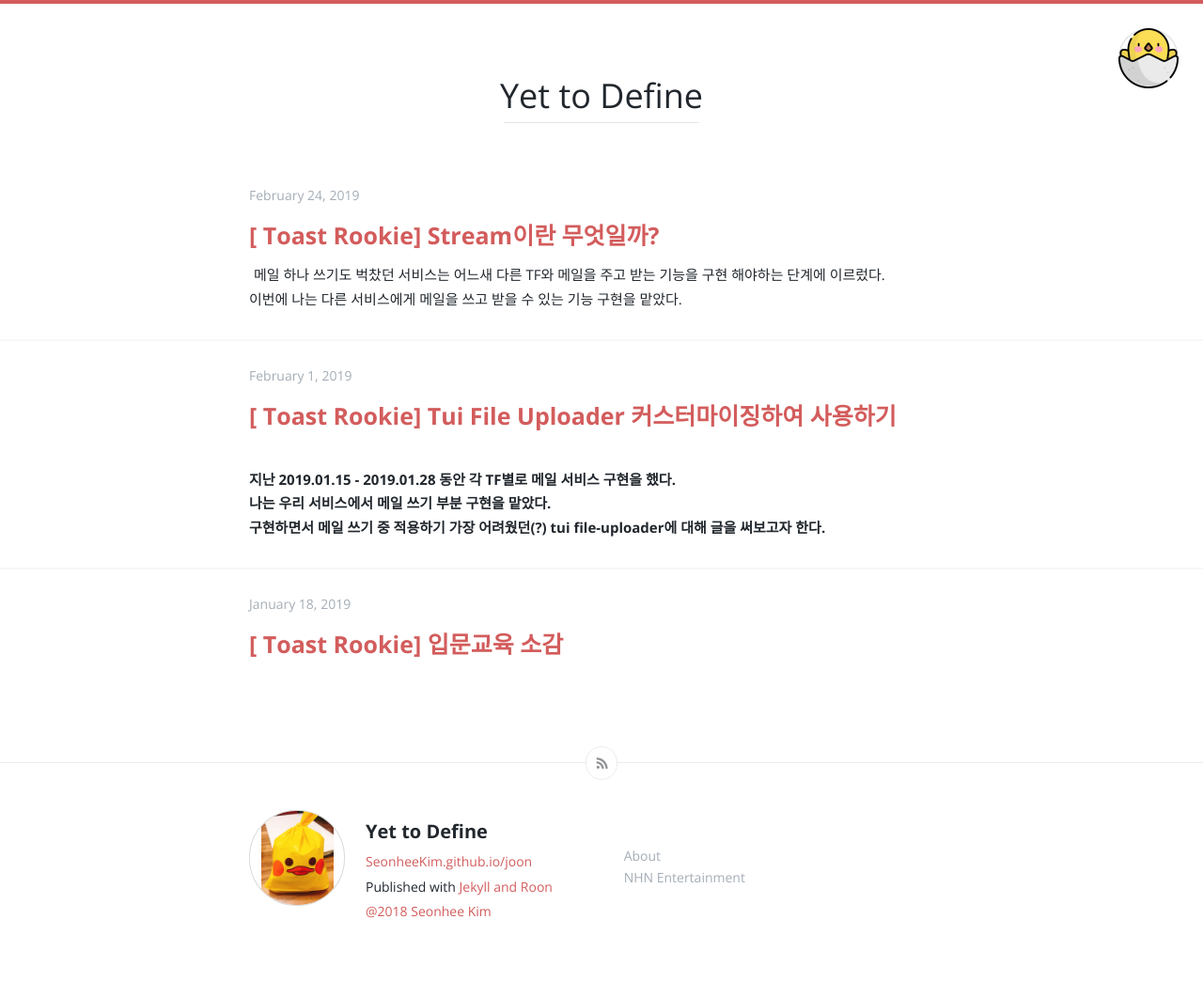
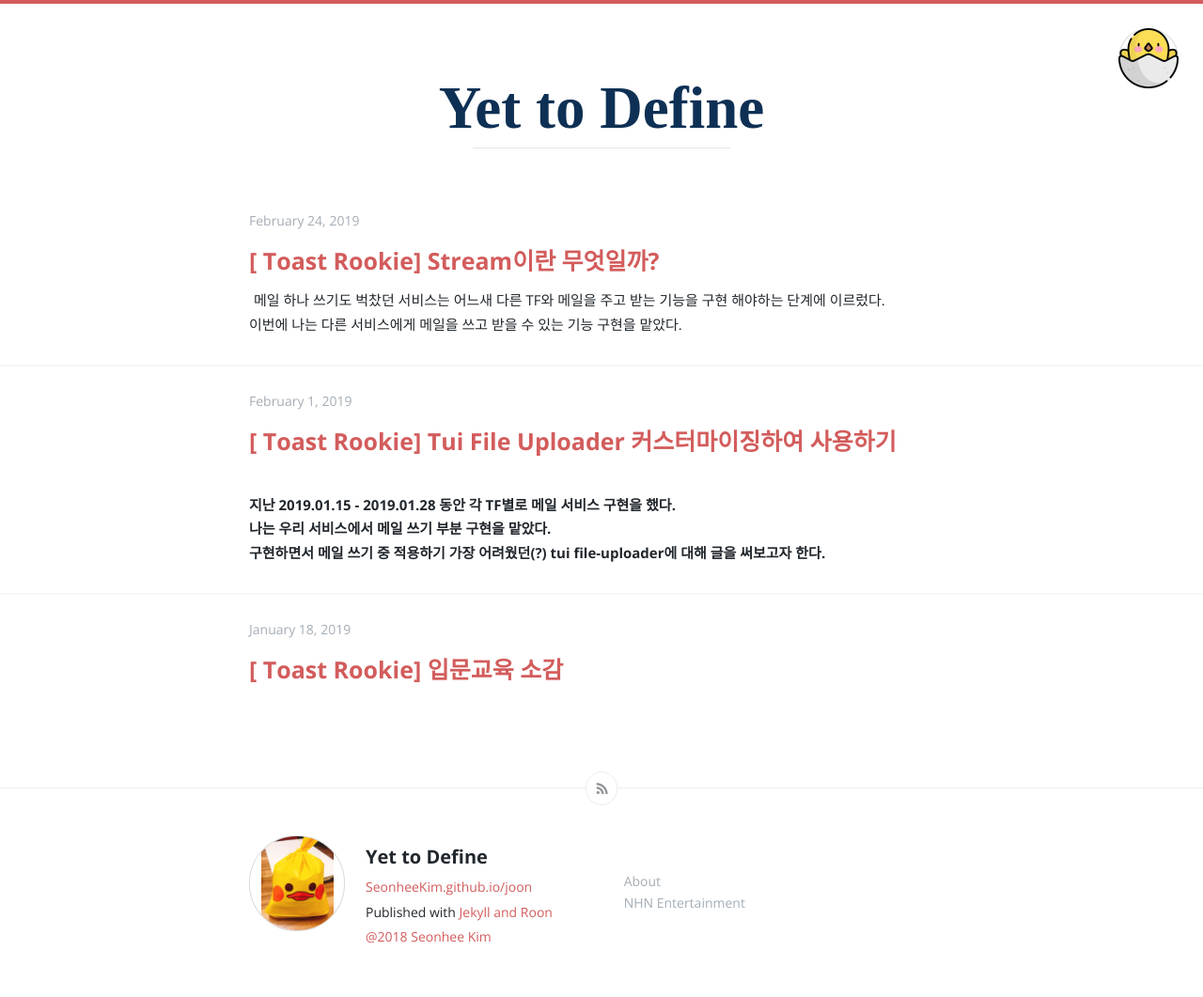
Before and after one commit to vormwald/joon, a Jekyll site: the page built from index.html, in a window 1280 px wide. Shown: the whole page at 94% size. Built offline with Jekyll 4.4.1, drawn with Linux system fonts in a browser that asks for light colours; the list of posts is cut into pages by our own code; before the commit the page ends 1034 px from its top, so only the background shows below that.

Commit message:
change header color

```diff
--- a/css/screen.css
+++ b/css/screen.css
@@ -361,7 +361,10 @@
     font-weight: bold
 }
 body>header h1 a {
-    color: #21272d
+    color: #0e3054;
+    font-family: 'Lobster', cursive;
+    font-size: 4.5rem;
+    font-weight: bold;
 }
 body.noimage {
     border-top-width: 4px;
```
